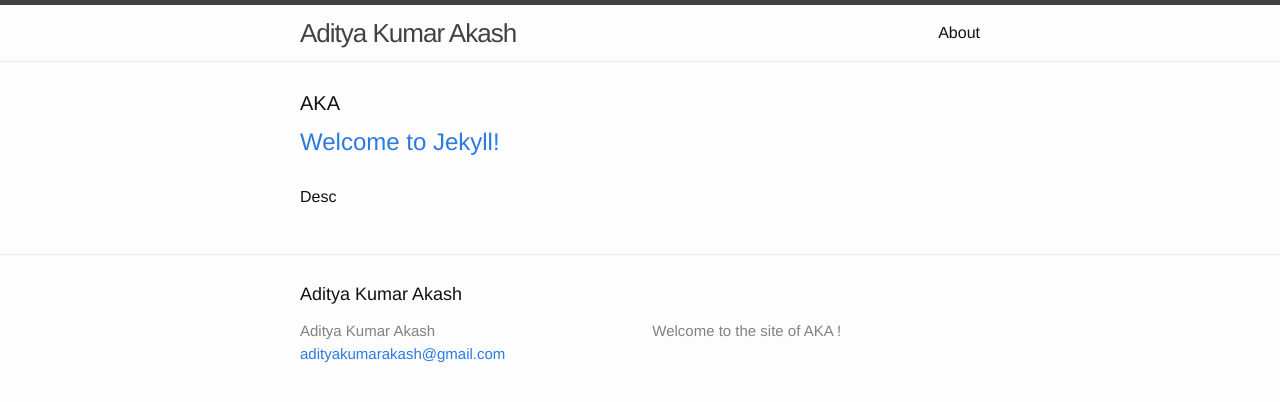
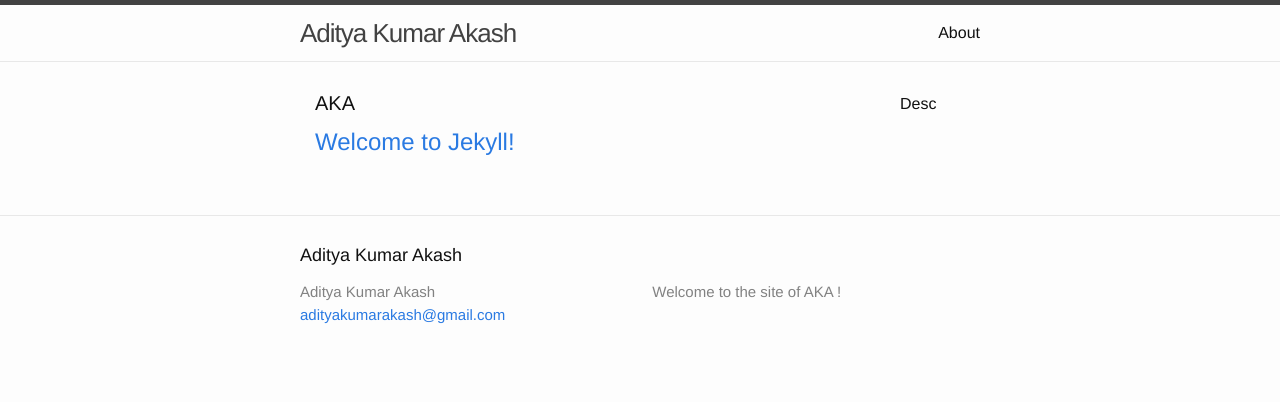
Before and after one commit to adityakumarakash/adityakumarakash.github.io, a Jekyll site: the page built from index.html, in a window 1280 px wide. Shown: the top 402 px of the page. Built offline with Jekyll 4.4.1, drawn with Linux system fonts in a browser that asks for light colours.

Commit message:
Update index.html

```diff
--- a/index.html
+++ b/index.html
@@ -3,8 +3,10 @@ layout: default
 ---
 
 <div class="home">
+   <div class="container">
+        <div class="row">
+            <div class="col-md-6">
                <h1 class="page-heading">AKA</h1>
-
                <ul class="post-list">
                  {% for post in site.posts %}
                    <li>
@@ -14,6 +16,11 @@ layout: default
                    </li>
                  {% endfor %}
                </ul>
+            </div>
 
+            <div class="col-md-6">
                <p class="Describe">Desc</p>
             </div>
+        </div>
+   </div>
+</div>
```
Lines whose indentation alone changed are shown as unchanged.
